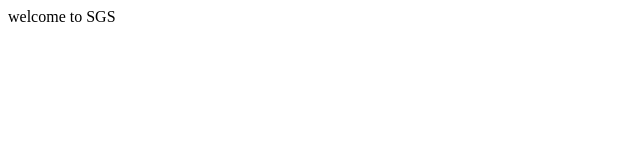
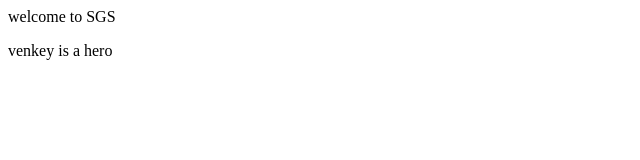
Before and after one commit to lokiharsha/sgs, a plain HTML site: page index.html in a window 1280 px wide. Shown: the full height of the page, 0-640 px from the left. Drawn offline with Linux system fonts and the light colour scheme.

Commit message:
Update index.html

```diff
--- a/index.html
+++ b/index.html
@@ -5,5 +5,6 @@
 </head>
 <body>
 <p>welcome to SGS
+<p>venkey is a hero
 </body>
 </HTML>
```
